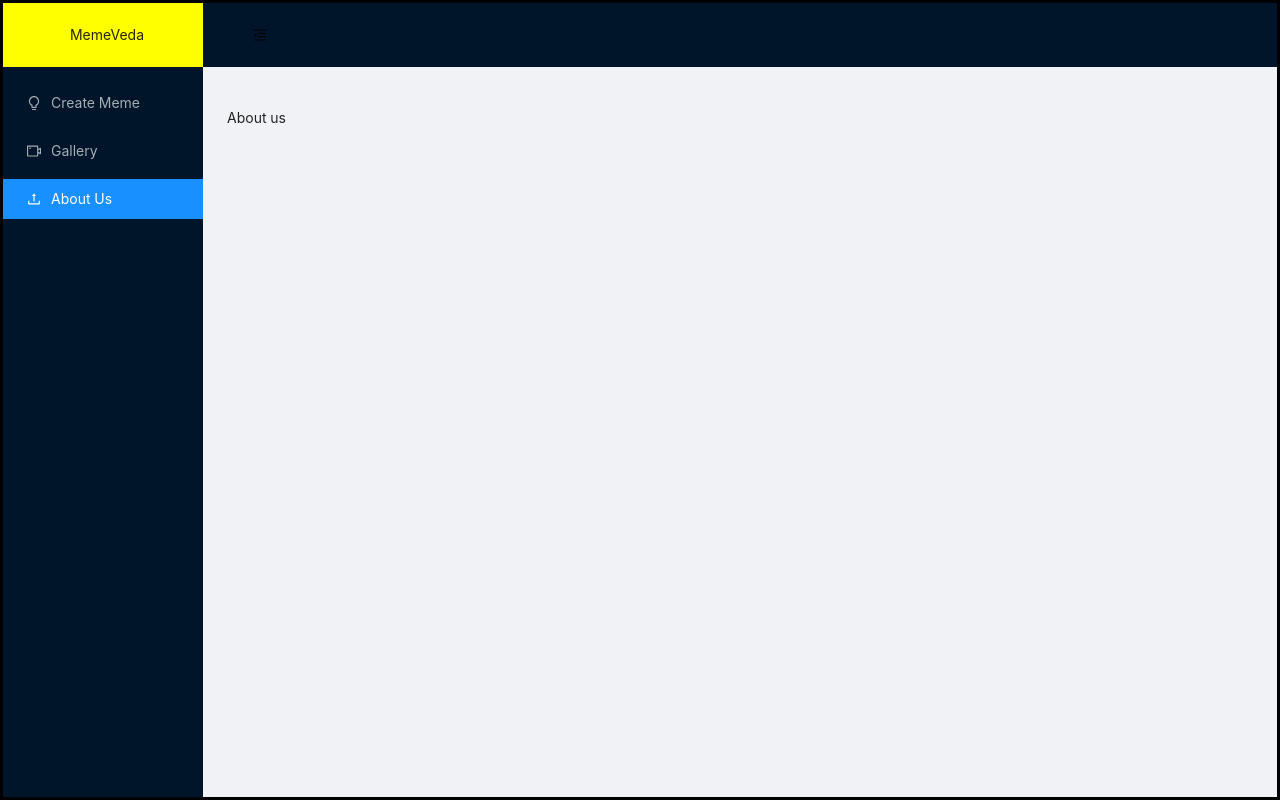
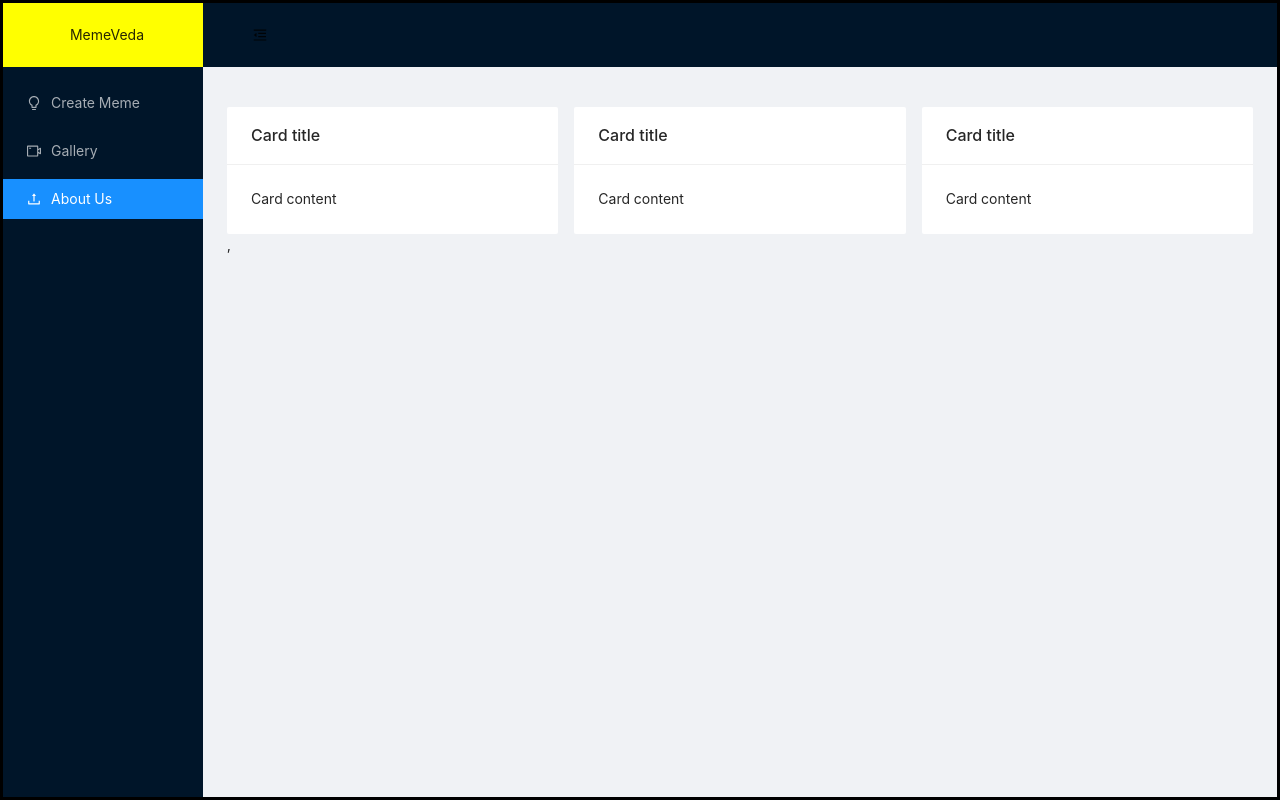
Before and after one commit to MemeVeda/memeveda-client, a React (Create React App) app: page / in a window 1280 px wide. Both pictures are taken after a click on the item "About Us". Built offline with nearby package versions, Linux system fonts and the light colour scheme.

Commit message:
Editing about page

```diff
--- a/package.json
+++ b/package.json
@@ -13,6 +13,7 @@
     "@types/react": "^17.0.39",
     "@types/react-dom": "^17.0.11",
     "antd": "^4.18.7",
+    "mdbreact": "^5.2.0",
     "react": "^17.0.2",
     "react-dom": "^17.0.2",
     "react-easy-crop": "^4.0.2",
--- a/src/components/pages/About/index.tsx
+++ b/src/components/pages/About/index.tsx
@@ -1,8 +1,32 @@
 import React from "react";
 import { Content } from "antd/lib/layout/layout";
+import { Card, Col, Row } from 'antd';
 
 const About = () => {
-  return <Content className="site-layout-background">About us</Content>;
+  return (
+    <Content className="site-layout-background">
+     <div className="site-card-wrapper">
+    <Row gutter={16}>
+      <Col span={8}>
+        <Card title="Card title" bordered={false}>
+          Card content
+        </Card>
+      </Col>
+      <Col span={8}>
+        <Card title="Card title" bordered={false}>
+          Card content
+        </Card>
+      </Col>
+      <Col span={8}>
+        <Card title="Card title" bordered={false}>
+          Card content
+        </Card>
+      </Col>
+    </Row>
+  </div>,
+
+  </Content>
+  )
 };
 
 export default About;
```
Also changed, not shown: 1 other file (tests, documents, lock files or other folders).
